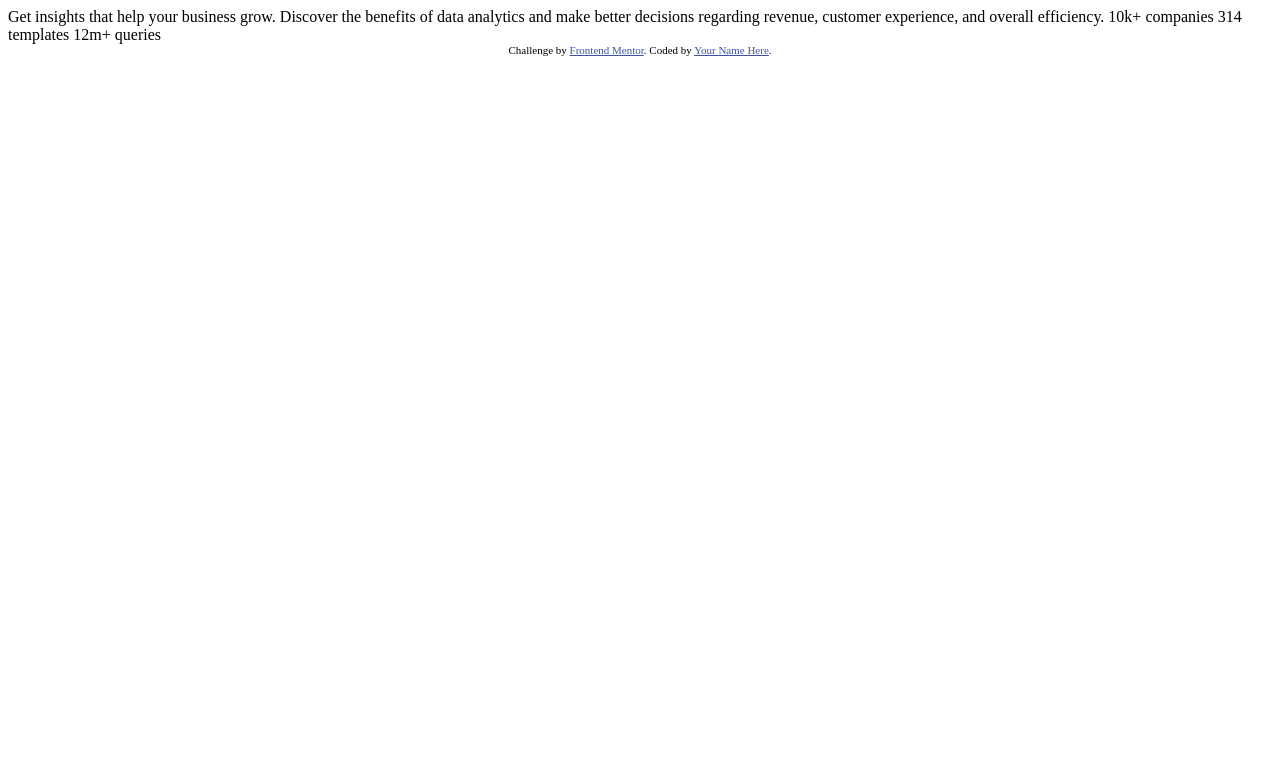
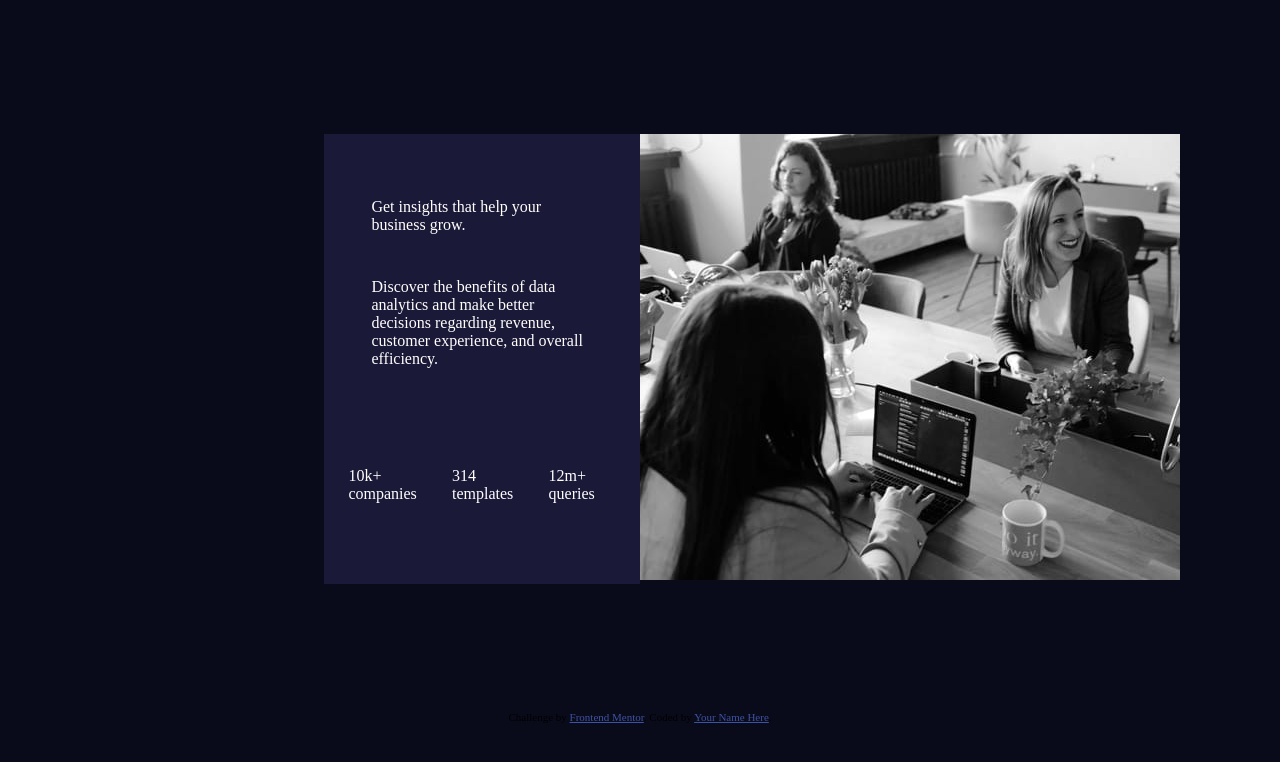
Before and after one commit to Lezakk/frontChallengesNo2, a plain HTML site: page stats-preview-card-component-main/index.html in a window 1280 px wide. Drawn offline with Linux system fonts and the light colour scheme.

Commit message:
first commit, need to add more CSS

```diff
--- a/stats-preview-card-component-main/index.html
+++ b/stats-preview-card-component-main/index.html
@@ -2,7 +2,8 @@
 <html lang="en">
 <head>
     <meta charset="UTF-8">
-  <meta name="viewport" content="width=device-width, initial-scale=1.0"> <!-- displays site properly based on user's device -->
+    <meta name="viewport" content="width=device-width, initial-scale=1.0">
+    <!-- displays site properly based on user's device -->
 
     <link rel="icon" type="image/png" sizes="32x32" href="./images/favicon-32x32.png">
 
@@ -10,20 +11,130 @@
 
     <!-- Feel free to remove these styles or customise in your own stylesheet 👍 -->
     <style>
-    .attribution { font-size: 11px; text-align: center; }
-    .attribution a { color: hsl(228, 45%, 44%); }
+        .attribution {
+            font-size: 11px;
+            text-align: center;
+        }
+
+        .attribution a {
+            color: hsl(228, 45%, 44%);
+        }
+
+        body {
+            background-color: hsl(233, 47%, 7%);
+        }
+
+        .main_rectangle {
+            margin: auto auto auto auto;
+            width: 50%;
+            padding: 10%;
+            display: flex;
+            flex-direction: row;
+            color: white;
+        }
+
+        .left_text_area {
+            order: 1;
+            width: 50%;
+            background-color: hsl(244, 38%, 16%);
+            display: flex;
+            flex-direction: column;
+        }
+
+        .header {
+            order: 1;
+            width: 70%;
+            padding: 5%;
+            margin: 15% auto 2% auto;
+        }
+
+        .text_field {
+            order: 2;
+            width: 70%;
+            padding: 5%;
+            margin: 2% auto auto auto;
+        }
+
+        .numbers_area {
+            order: 3;
+            display: flex;
+            flex-direction: row;
+            margin: auto auto auto auto;
+            padding-right: 40%;
+            padding-bottom: 10%;
+        }
+
+        .companies_text {
+            order: 1;
+            display: flex;
+            flex-direction: column;
+            margin: auto auto auto auto;
+            padding: 10%;
+        }
+
+        .templates_text {
+            order: 2;
+            display: flex;
+            flex-direction: column;
+            margin: auto auto auto auto;
+            padding: 10%;
+        }
+
+        .queries_text {
+            order: 3;
+            display: flex;
+            flex-direction: column;
+            margin: auto auto auto auto;
+            padding: 10%;
+        }
+
+        .right_photo_area {
+            order: 2;
+            width: 50%;
+        }
     </style>
 </head>
 <body>
-
+<div class="main_rectangle">
+    <div class="left_text_area">
+        <div class="header">
             Get insights that help your business grow.
-
+        </div>
+        <div class="text_field">
             Discover the benefits of data analytics and make better decisions regarding revenue, customer
             experience, and overall efficiency.
-
-  10k+ companies
-  314 templates
-  12m+ queries
+        </div>
+        <div class="numbers_area">
+            <div class="companies_text">
+                <div class="companies_number_text">
+                    10k+
+                </div>
+                <div class="companies_small_text_field">
+                    companies
+                </div>
+            </div>
+            <div class="templates_text">
+                <div class="templates_number_text">
+                    314
+                </div>
+                <div class="templates_small_text_field">
+                    templates
+                </div>
+            </div>
+            <div class="queries_text">
+                <div class="queries_number_text">
+                    12m+
+                </div>
+                <div class="queries_small_text_field">
+                    queries
+                </div>
+            </div>
+        </div>
+    </div>
+    <div class="right_photo_area">
+        <img src="images/image-header-desktop.jpg" alt="kurwa, ale ikonka">
+    </div>
+</div>
 
 <div class="attribution">
     Challenge by <a href="https://www.frontendmentor.io?ref=challenge" target="_blank">Frontend Mentor</a>.
```
Lines whose indentation alone changed are shown as unchanged.
